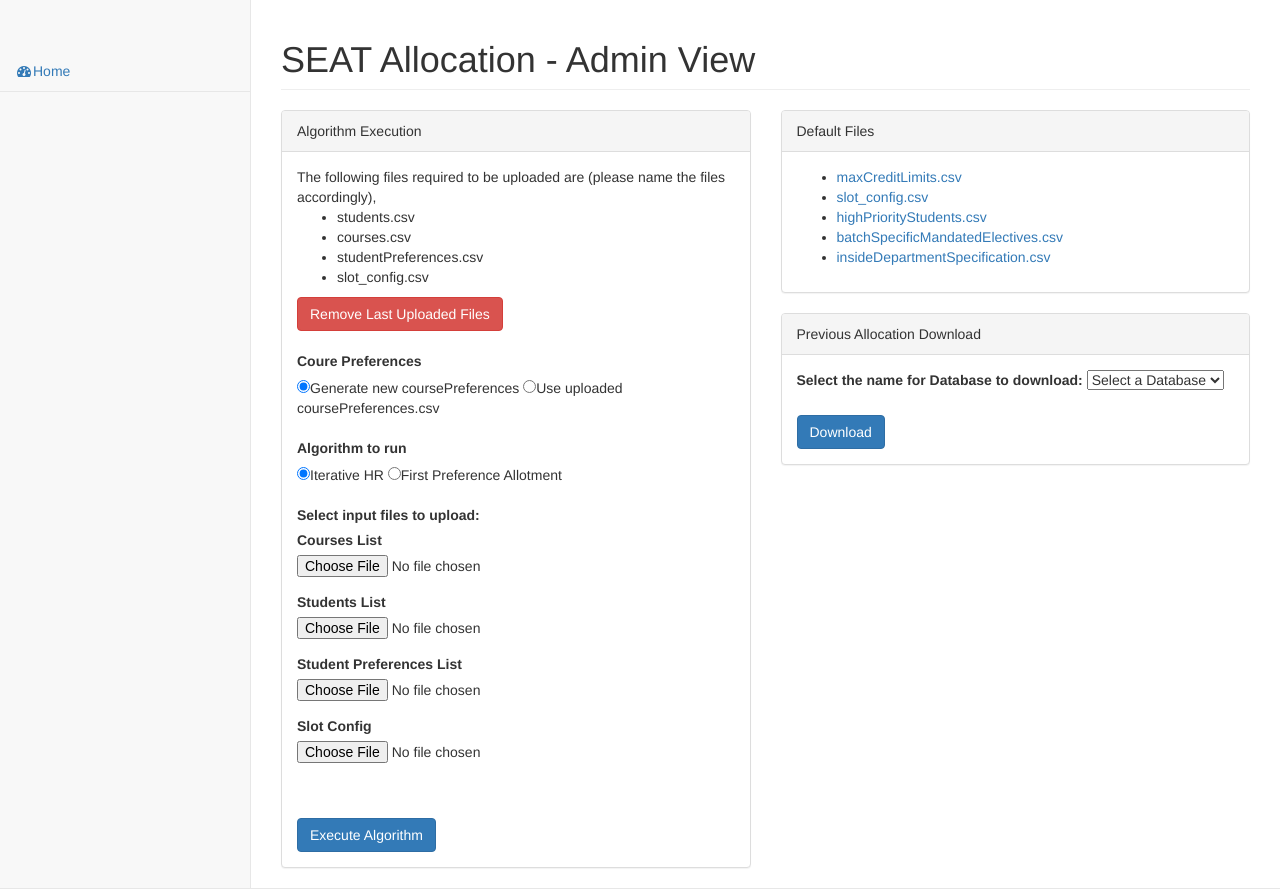
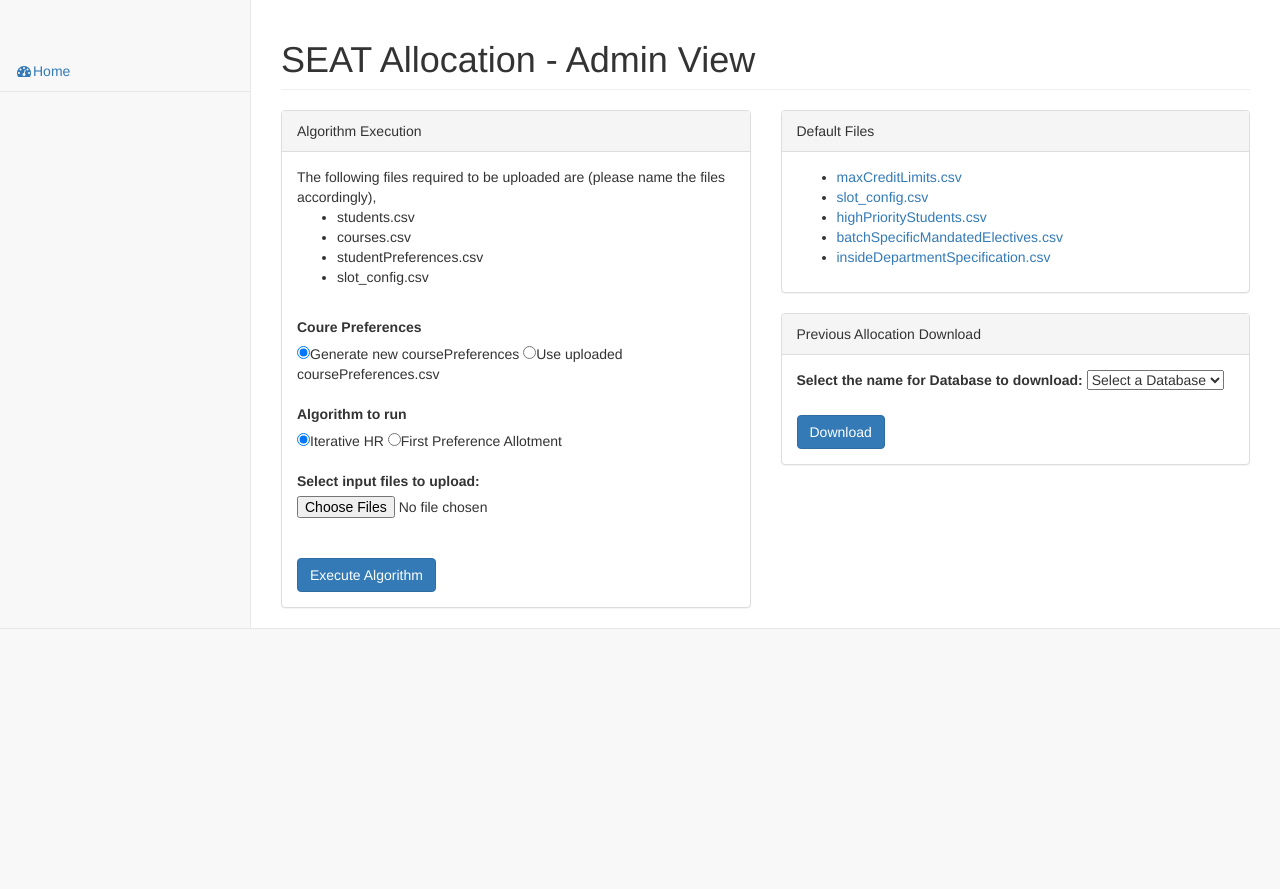
Before and after one commit to jeshuren/SEAT-Online, a PHP site: page / in a window 1280 px wide. After the commit the page ends 629 px from the top, so only its background shows below. Run offline with PHP 8.4, Linux system fonts and the light colour scheme.

Commit message:
Minor improvs

```diff
--- a/index.php
+++ b/index.php
@@ -38,24 +38,8 @@
 <body>
 
   <div id="wrapper">
-  <div class="navbar-default sidebar" role="navigation">
-                <div class="sidebar-nav navbar-collapse">
-                    <ul class="nav" id="side-menu">
-                        <li>
-                            <a href="index.php"><i class="fa fa-dashboard fa-fw"></i>Home</a>
-                        </li>
-   		</div>
-   </div>
     <!-- Navigation -->
-    <nav class="navbar navbar-default navbar-static-top" role="navigation" style="margin-bottom: 0">
-	<div class="navbar-default sidebar" role="navigation">
-                <div class="sidebar-nav navbar-collapse">
-                    <ul class="nav" id="side-menu">
-                        <li>
-                            <a href="index.php"><i class="fa fa-dashboard fa-fw"></i>Home</a>
-                        </li>
-                </div>
-   	</div>
+    <?php include("sideBar.php"); ?>
     <div id="page-wrapper">
       <div class="row">
         <div class="col-lg-12">
@@ -79,8 +63,6 @@
                 <li>studentPreferences.csv</li>
                 <li>slot_config.csv</li>
               </ul>
-                <a href="remove.php"><button type="button" class="btn btn-danger">Remove Last Uploaded Files</button></a>
-                <br />
               <br />
 
               <form action="upload.php" method="post" enctype="multipart/form-data" name="formUploadFile">
@@ -97,23 +79,7 @@
                 <br />
                 <br />
                 <label>Select input files to upload:</label><br />
-
-		  <div class="form-group">
-                      <label>Courses List</label>
-                      <input type="file" name="files[]">
-                  </div>
-		  <div class="form-group">
-                      <label>Students List</label>
-                      <input type="file" name="files[]">
-                  </div>
-		  <div class="form-group">
-                      <label>Student Preferences List</label>
-                      <input type="file" name="files[]">
-                  </div>
-		 <div class="form-group">
-                      <label>Slot Config</label>
-                      <input type="file" name="files[]">
-                  </div><br /><br />
+                <input type="file" name="files[]" multiple="multiple" /><br /><br />
                 <button type="submit" class="btn btn-primary" name="btnSubmit">Execute Algorithm</button>
               </form>
 
@@ -202,6 +168,15 @@
 
       <!-- Custom Theme JavaScript -->
       <script src="dist/js/sb-admin-2.js"></script>
+      <script language="javascript">
+      $(document).ready(function(){
+        $('input[name="coursePreferences"]').change(function(){
+          if ($(this).val() == 2){
+            alert('Please upload coursePreferences.csv along with other input files!');
+          }
+        });
+      });
+      </script>
       <?php
       if (isset($_GET["msg"]))
       {
--- a/remove.php
+++ /dev/null
@@ -1,5 +0,0 @@
-<?php
-    $command = 'rm -R files/upload/*';
-    shell_exec($command);
-    header('Location: '.'./?msg=Files removed!');
-?>
--- /dev/null
+++ b/sideBar.php
@@ -0,0 +1,9 @@
+<nav class="navbar navbar-default navbar-static-top" role="navigation" style="margin-bottom: 0">
+<div class="navbar-default sidebar" role="navigation">
+        <div class="sidebar-nav navbar-collapse">
+            <ul class="nav" id="side-menu">
+                <li>
+                    <a href="index.php"><i class="fa fa-dashboard fa-fw"></i>Home</a>
+                </li>
+        </div>
+</div>
--- a/uploadDB.php
+++ b/uploadDB.php
@@ -40,6 +40,7 @@
   <div id="wrapper">
 
     <!-- Navigation -->
+<?php include("sideBar.php"); ?>
     <div id="page-wrapper">
       <div class="row">
         <?php
```
Also changed, not shown: upload.php (+3 -9 lines). Lines whose indentation alone changed are shown as unchanged.
